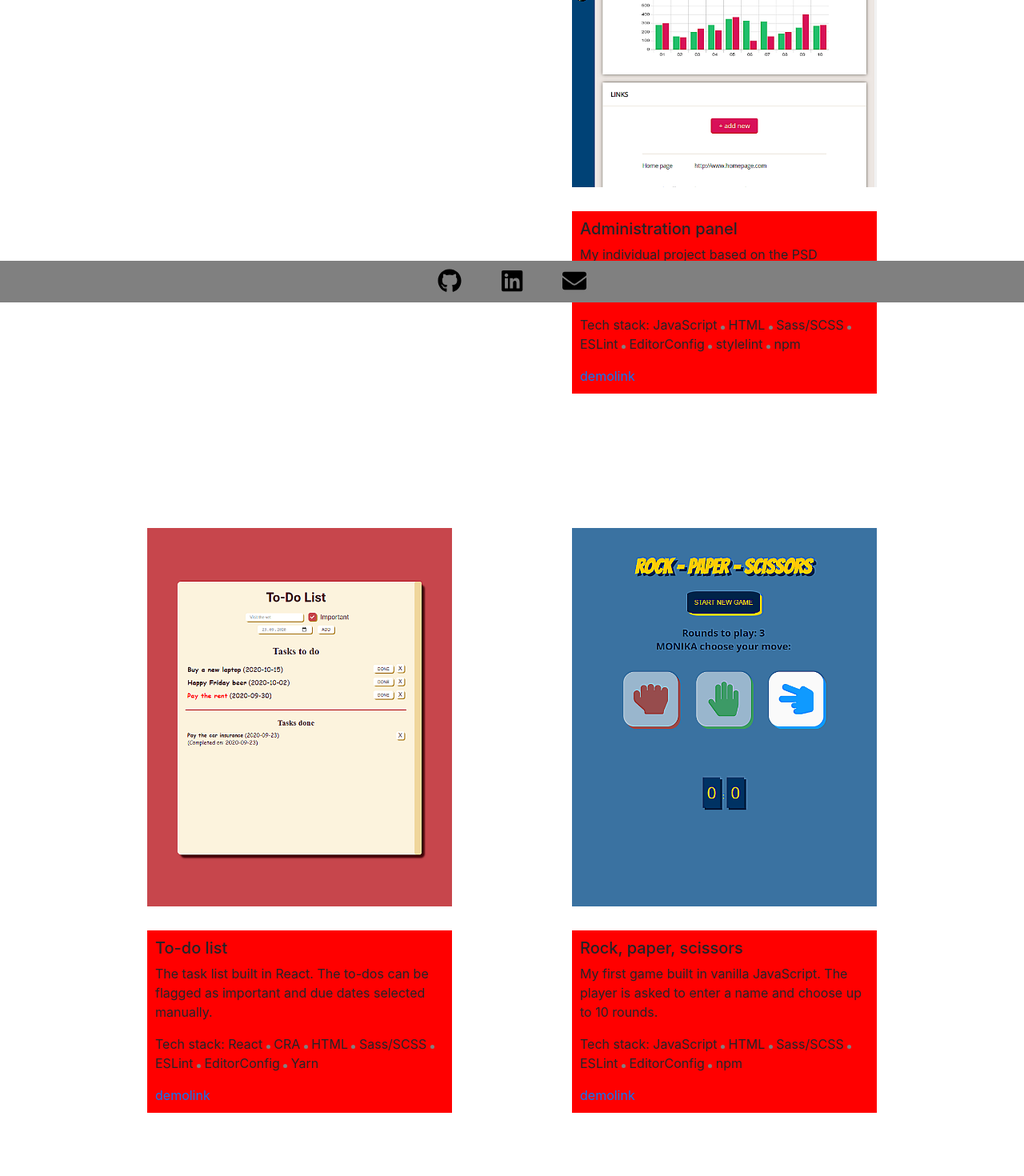
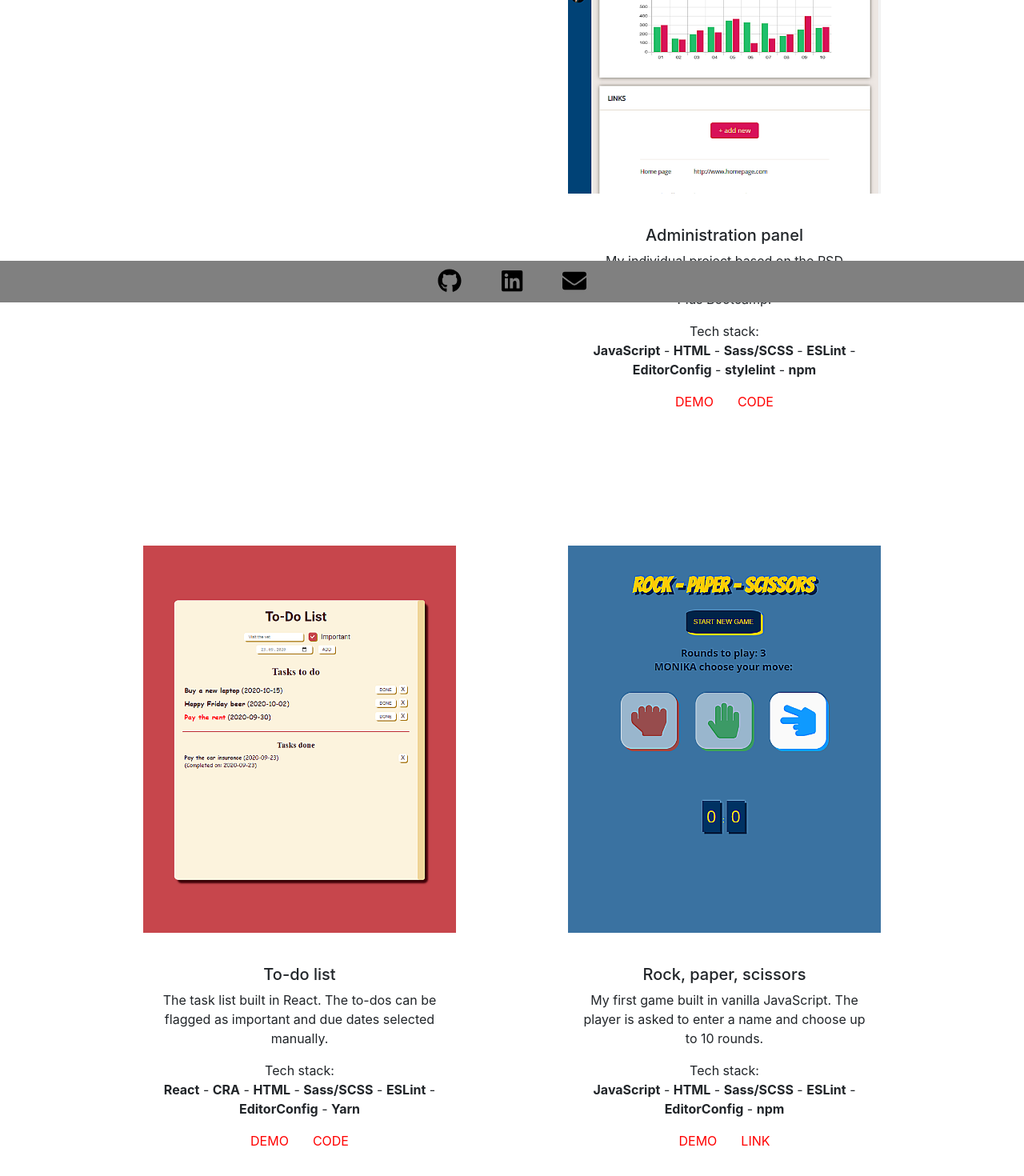
Before and after one commit to WieMon/portfolio, a React (Create React App) app: page /portfolio in a window 1280 px wide. Shown: the part 422-1892 px from the top of the page at 80% size. Built offline with nearby package versions, Linux system fonts and the light colour scheme.

Commit message:
Add styling for description in Portfolio

```diff
--- a/src/pages/Portfolio.js
+++ b/src/pages/Portfolio.js
@@ -16,11 +16,11 @@ const Portfolio = () => {
                 <img src='' alt='' className='portfolio__img'></img>
               </div>
               <div className='portfolio__description-div'>
-                <h5 className='portfolio__description'>
+                <h5 className='portfolio__title'>
                   Portfolio
                 </h5>
                 <p>
-                  Tech stack: React <span className='portfolio__dot'></span> React Router <span className='portfolio__dot'></span> React Bootstrap <span className='portfolio__dot'></span> CRA <span className='portfolio__dot'></span> HTML <span className='portfolio__dot'></span> Sass/SCSS <span className='portfolio__dot'></span> ESLint <span className='portfolio__dot'></span> EditorConfig <span className='portfolio__dot'></span> Yarn
+                  Tech stack:<br/><span className='portfolio__tech'>React</span> - <span className='portfolio__tech'>React Router</span> - <span className='portfolio__tech'>React Bootstrap</span> - <span className='portfolio__tech'>CRA</span> - <span className='portfolio__tech'>HTML</span> - <span className='portfolio__tech'>Sass/SCSS</span> - <span className='portfolio__tech'>ESLint</span> - <span className='portfolio__tech'>EditorConfig</span> - <span className='portfolio__tech'>Yarn</span>
                 </p>
                 <div className='portfolio__link-div'>
                   <a
@@ -48,14 +48,14 @@ const Portfolio = () => {
                 <img src={admin} alt='' className='portfolio__img'></img>
               </div>
               <div className='portfolio__description-div'>
-                <h5 className='portfolio__description'>
+                <h5 className='portfolio__title'>
                   Administration panel
                 </h5>
                 <p>
                   My individual project based on the PSD templates provided during the Web Developer Plus Bootcamp.
                 </p>
                 <p>
-                Tech stack: JavaScript <span className='portfolio__dot'></span> HTML <span className='portfolio__dot'></span> Sass/SCSS <span className='portfolio__dot'></span> ESLint <span className='portfolio__dot'></span> EditorConfig <span className='portfolio__dot'></span> stylelint <span className='portfolio__dot'></span> npm
+                Tech stack:<br/><span className='portfolio__tech'>JavaScript</span> - <span className='portfolio__tech'>HTML</span> - <span className='portfolio__tech'>Sass/SCSS</span> - <span className='portfolio__tech'>ESLint</span> - <span className='portfolio__tech'>EditorConfig</span> - <span className='portfolio__tech'>stylelint</span> - <span className='portfolio__tech'>npm</span>
                 </p>
                 <div className='portfolio__link-div'>
                   <a
@@ -70,7 +70,7 @@ const Portfolio = () => {
                     className='portfolio__link'
                     rel='noopener noreferrer'
                     target='_blank'>
-                      link
+                      code
                   </a>
                 </div>
               </div>
@@ -84,14 +84,14 @@ const Portfolio = () => {
                 <img src={todolist} alt='To-Do List' className='portfolio__img'></img>
               </div>
               <div className='portfolio__description-div'>
-                <h5 className='portfolio__description'>
+                <h5 className='portfolio__title'>
                   To-do list
                 </h5>
                 <p>
                   The task list built in React. The to-dos can be flagged as important and due dates selected manually.
                 </p>
                 <p>
-                  Tech stack: React <span className='portfolio__dot'></span> CRA <span className='portfolio__dot'></span> HTML <span className='portfolio__dot'></span> Sass/SCSS <span className='portfolio__dot'></span> ESLint <span className='portfolio__dot'></span> EditorConfig <span className='portfolio__dot'></span> Yarn
+                  Tech stack:<br/><span className='portfolio__tech'>React</span> - <span className='portfolio__tech'>CRA</span> - <span className='portfolio__tech'>HTML</span> - <span className='portfolio__tech'>Sass/SCSS</span> - <span className='portfolio__tech'>ESLint</span> - <span className='portfolio__tech'>EditorConfig</span> - <span className='portfolio__tech'>Yarn</span>
                 </p>
                 <div className='portfolio__link-div'>
                   <a
@@ -106,7 +106,7 @@ const Portfolio = () => {
                     className='portfolio__link'
                     rel='noopener noreferrer'
                     target='_blank'>
-                      link
+                      code
                   </a>
                 </div>
               </div>
@@ -118,16 +118,16 @@ const Portfolio = () => {
                 <img src={rps} alt='Rock, paper, scissors' className='portfolio__img'></img>
               </div>
               <div className='portfolio__description-div'>
-                <h5 className='portfolio__description'>
+                <h5 className='portfolio__title'>
                   Rock, paper, scissors
                 </h5>
                 <p>
                   My first game built in vanilla JavaScript. The player is asked to enter a name and choose up to 10 rounds.
                 </p>
                 <p>
-                  Tech stack: JavaScript <span className='portfolio__dot'></span> HTML <span className='portfolio__dot'></span> Sass/SCSS <span className='portfolio__dot'></span> ESLint <span className='portfolio__dot'></span> EditorConfig <span className='portfolio__dot'></span> npm
+                  Tech stack:<br/><span className='portfolio__tech'>JavaScript</span> - <span className='portfolio__tech'>HTML</span> - <span className='portfolio__tech'>Sass/SCSS</span> - <span className='portfolio__tech'>ESLint</span> - <span className='portfolio__tech'>EditorConfig</span> - <span className='portfolio__tech'>npm</span>
                 </p>
-                <div className='portfolio__link-div'>
+                <div>
                   <a
                     href=''
                     className='portfolio__link'
@@ -140,7 +140,7 @@ const Portfolio = () => {
                     className='portfolio__link'
                     rel='noopener noreferrer'
                     target='_blank'>
-                      link
+                    link
                   </a>
                 </div>
               </div>
--- a/src/styles/pages/Portfolio.scss
+++ b/src/styles/pages/Portfolio.scss
@@ -7,6 +7,7 @@
   display: flex;
  // overflow: hidden;//
   flex-direction: column;
+  text-align: center;
   //padding: 30px;
   margin: 20px 35px;
   //background-color: blue;
@@ -16,16 +17,15 @@
     //background-color: lighten(yellow, 40%);
   }
    @include laptop {
-    padding: 40px;
+    padding: 35px;
     //margin: 20px 35px;
     //background-color: yellow;
   }
   @include desktop {
-    padding: 30px;
+    padding: 25px;
     //margin: 20px 35px;
-    background-color: green;
+    background-color: grey;
   }
-
 }
 
 .portfolio__img-div {
@@ -49,15 +49,22 @@
   // }
 }
 
-.portfolio__dot {
-  height: 5px;
-  width: 5px;
-  border-radius: 50%;
-  background-color: grey;
-  display: inline-block;
+.portfolio__description-div {
+  //background-color: red;
+  padding: 10px;
 }
 
-.portfolio__description-div {
-  background-color: red;
-  padding: 10px;
+.portfolio__tech {
+  font-weight: 700;
 }
+
+.portfolio__link {
+  text-transform: uppercase;
+  padding: 5px 15px;
+  color: red;
+  &:hover {
+    text-decoration: none;
+    color: red;
+    background-color: lighten($color-two, 30%);
+  }
+}
```
